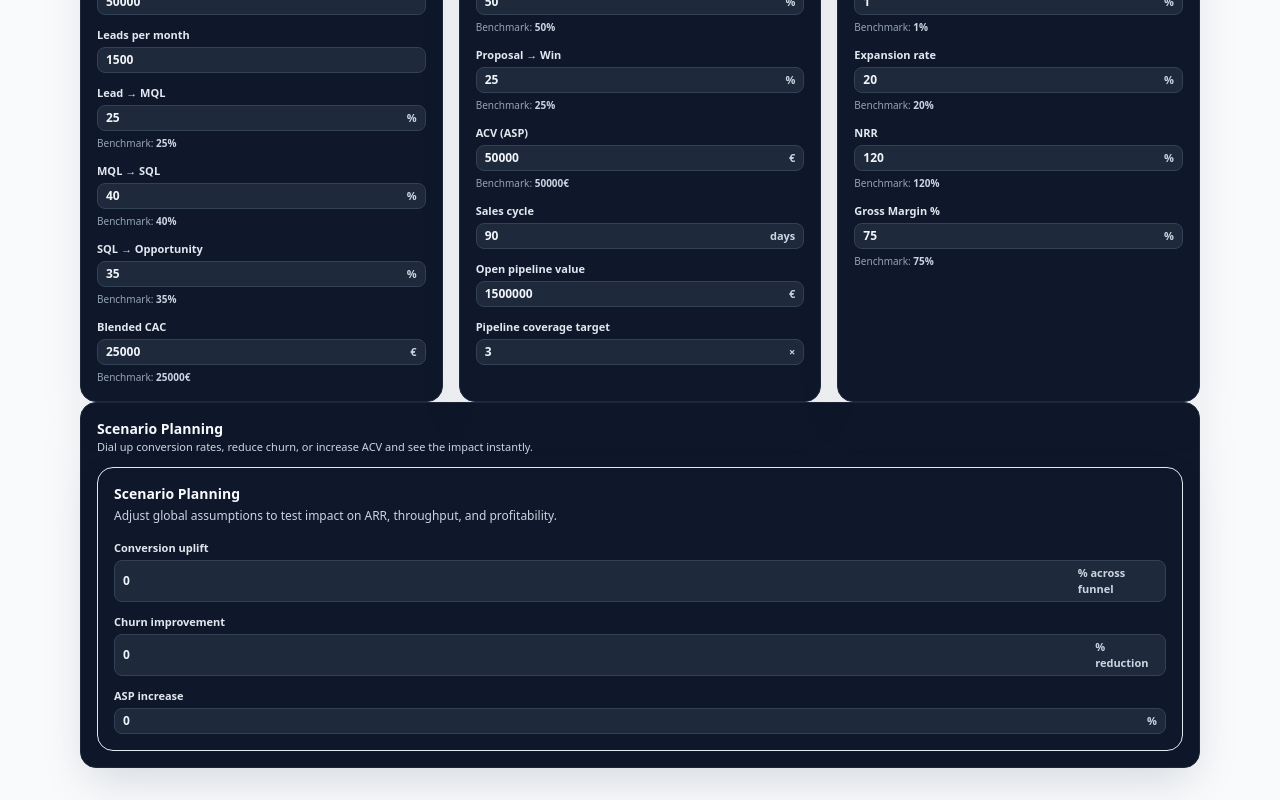
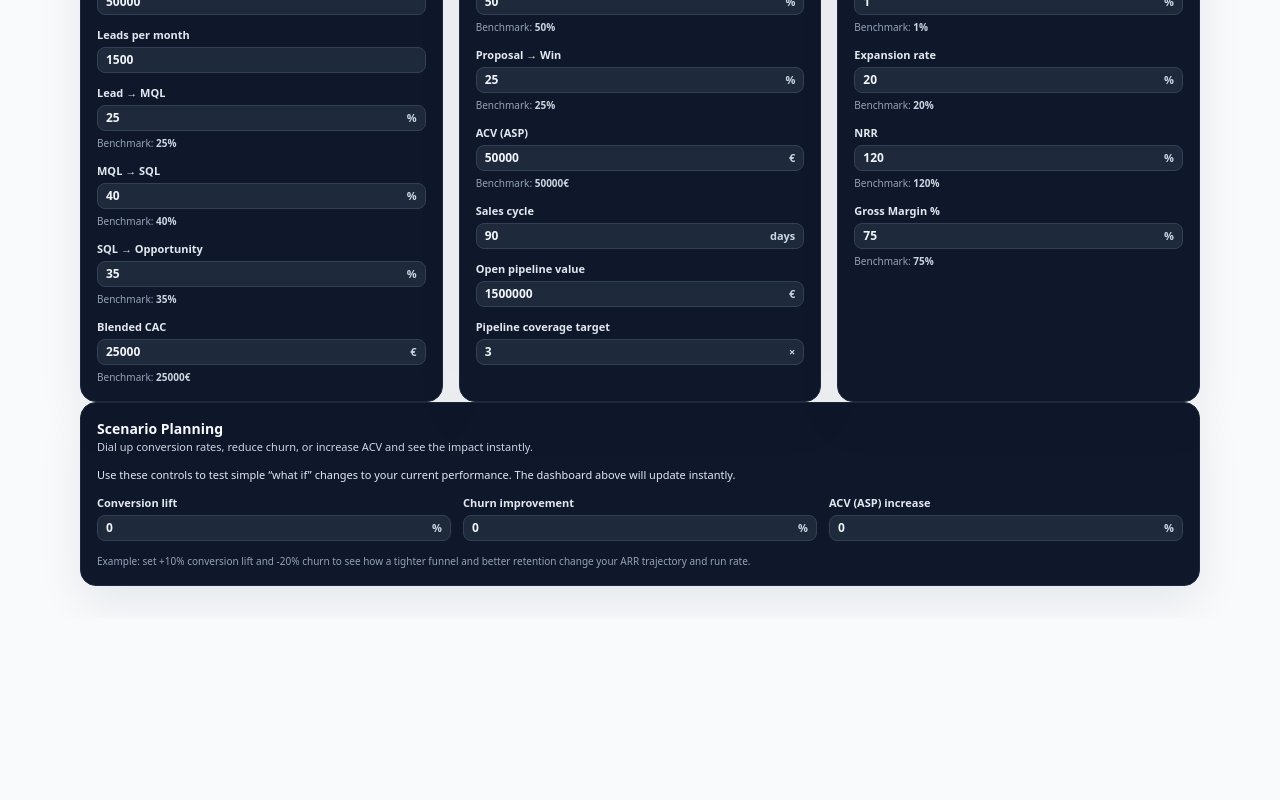
Before and after one commit to powerstephen/saas-throughput-calculator-, a Next.js app: page / in a window 1280 px wide. Shown: the part 1207-2007 px from the top of the page. After the commit the page ends 1825 px from the top, so only its background shows below. Built offline with nearby package versions, Linux system fonts and the light colour scheme.

Commit message:
Update ScenarioPanel.tsx

```diff
--- a/components/ScenarioPanel.tsx
+++ b/components/ScenarioPanel.tsx
@@ -1,56 +1,70 @@
-import NumberInput from "./NumberInput";
+import NumberInput from "@/components/NumberInput";
 import { ScenarioAdjustments } from "@/lib/calculations";
 
 type Props = {
   scenarios: ScenarioAdjustments;
-  onChange: (value: ScenarioAdjustments) => void;
+  onChange: (s: ScenarioAdjustments) => void;
 };
 
 export default function ScenarioPanel({ scenarios, onChange }: Props) {
   return (
-    <section className="rounded-2xl border border-slate-200 bg-slate-900 p-4 text-slate-50 shadow-soft">
-      <h2 className="text-sm font-semibold">
-        Scenario Planning
-      </h2>
-      <p className="mt-1 text-xs text-slate-300">
-        Adjust global assumptions to test impact on ARR,
-        throughput, and profitability.
+    <div className="space-y-3">
+      <p className="text-[11px] text-slate-200">
+        Use these controls to test simple &ldquo;what if&rdquo; changes to your
+        current performance. The dashboard above will update instantly.
       </p>
-      <div className="mt-4 grid grid-cols-1 gap-3">
+
+      <div className="grid gap-3 sm:grid-cols-3">
         <NumberInput
-          label="Conversion uplift"
-          suffix="% across funnel"
+          label="Conversion lift"
+          suffix="%"
           value={scenarios.convLiftPct}
           onChange={(v) =>
-            onChange({ ...scenarios, convLiftPct: v })
+            onChange({
+              ...scenarios,
+              convLiftPct: v,
+            })
           }
           min={-50}
           max={100}
           step={1}
         />
+
         <NumberInput
           label="Churn improvement"
-          suffix="% reduction"
+          suffix="%"
           value={scenarios.churnImprovementPct}
           onChange={(v) =>
-            onChange({ ...scenarios, churnImprovementPct: v })
-          }
-          min={0}
-          max={100}
-          step={1}
-        />
-        <NumberInput
-          label="ASP increase"
-          suffix="%"
-          value={scenarios.aspIncreasePct}
-          onChange={(v) =>
-            onChange({ ...scenarios, aspIncreasePct: v })
+            onChange({
+              ...scenarios,
+              churnImprovementPct: v,
+            })
           }
           min={-50}
           max={100}
           step={1}
         />
+
+        <NumberInput
+          label="ACV (ASP) increase"
+          suffix="%"
+          value={scenarios.aspIncreasePct}
+          onChange={(v) =>
+            onChange({
+              ...scenarios,
+              aspIncreasePct: v,
+            })
+          }
+          min={-50}
+          max={200}
+          step={1}
+        />
       </div>
-    </section>
+
+      <p className="text-[10px] text-slate-400">
+        Example: set +10% conversion lift and -20% churn to see how a tighter
+        funnel and better retention change your ARR trajectory and run rate.
+      </p>
+    </div>
   );
 }
```
